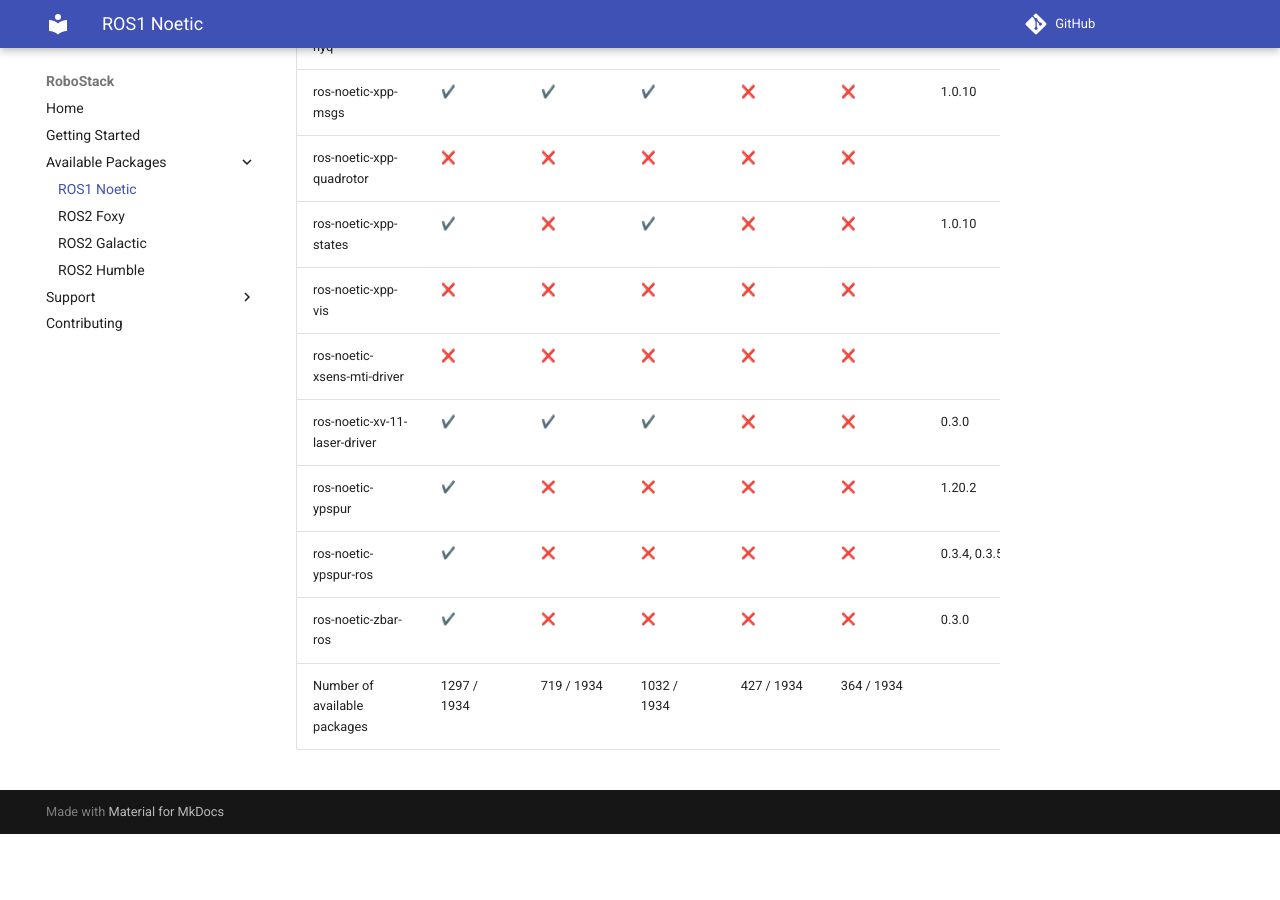
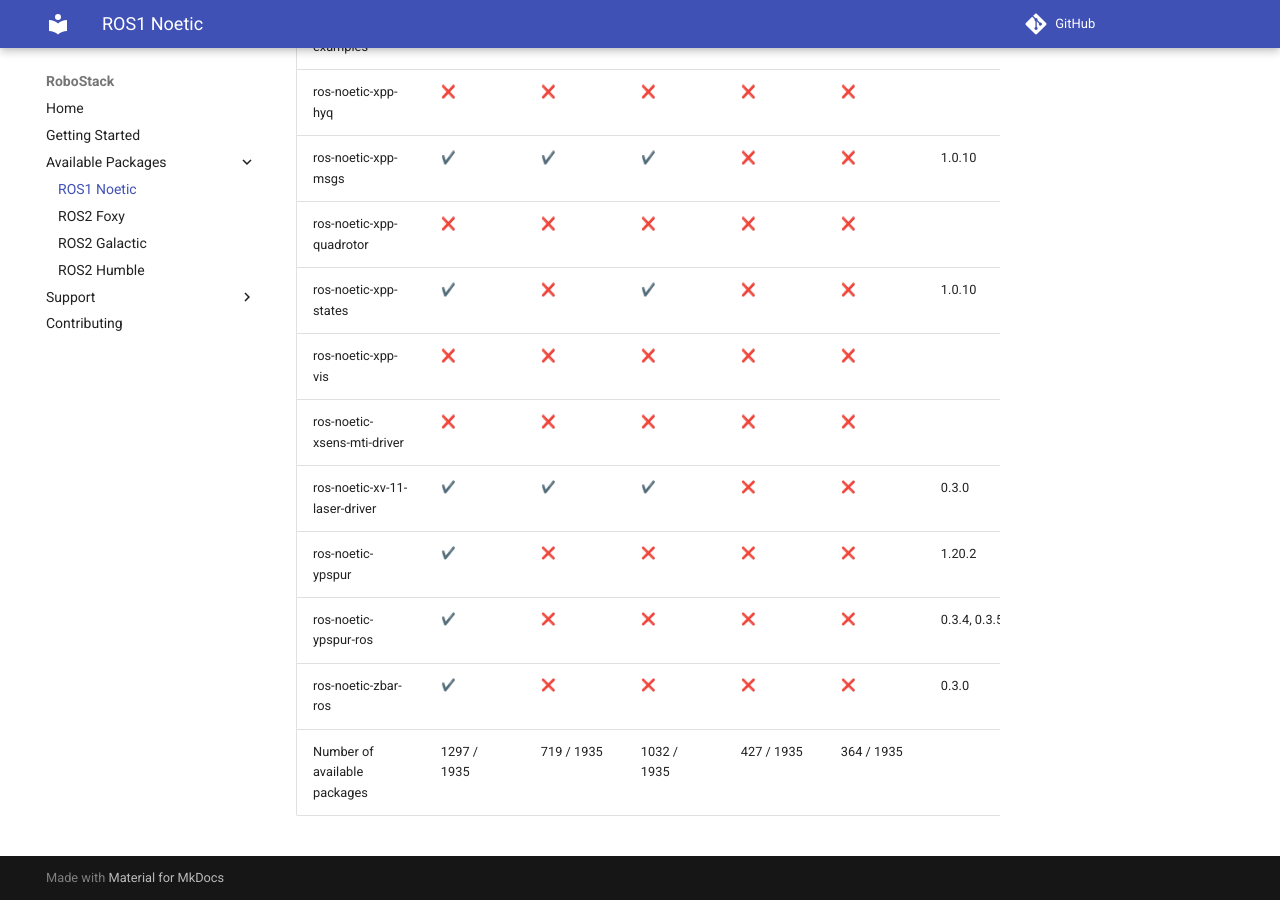
Before and after one commit to RoboStack/robostack.github.io, an MkDocs documentation site: the page built from docs/noetic.md, in a window 1280 px wide and 900 px high, scrolled down 141352 px. Built offline with MkDocs 1.6.1 and Material for MkDocs 9.7.7, drawn with Linux system fonts in a browser that asks for light colours; emoji names are drawn with the system emoji font; comment, search, counter and statistics services are not loaded; before the commit the page ends 142186 px from its top, so only the background shows below that.

Commit message:
Update tables

```diff
--- a/docs/noetic.md
+++ b/docs/noetic.md
@@ -1934,4 +1935,4 @@
 | ros-noetic-ypspur | :heavy_check_mark: { data-sort='1' } | :x: { data-sort='0' } | :x: { data-sort='0' } | :x: { data-sort='0' } | :x: { data-sort='0' } | 1.20.2  |
 | ros-noetic-ypspur-ros | :heavy_check_mark: { data-sort='1' } | :x: { data-sort='0' } | :x: { data-sort='0' } | :x: { data-sort='0' } | :x: { data-sort='0' } | 0.3.4, 0.3.5  |
 | ros-noetic-zbar-ros | :heavy_check_mark: { data-sort='1' } | :x: { data-sort='0' } | :x: { data-sort='0' } | :x: { data-sort='0' } | :x: { data-sort='0' } | 0.3.0  |
-| Number of available packages |  1297 / 1934 | 719 / 1934 | 1032 / 1934 | 427 / 1934 | 364 / 1934 |
+| Number of available packages |  1297 / 1935 | 719 / 1935 | 1032 / 1935 | 427 / 1935 | 364 / 1935 |
```
Also changed, not shown: other parts of docs/noetic.md (+1 -0 lines).
